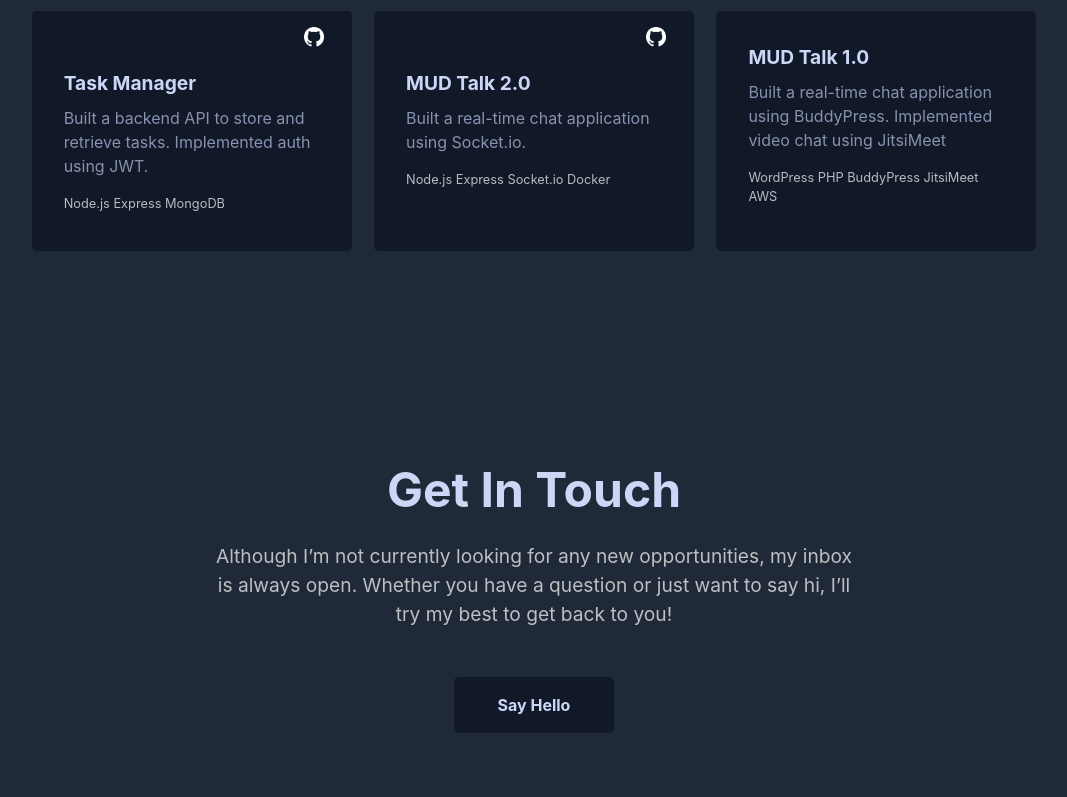
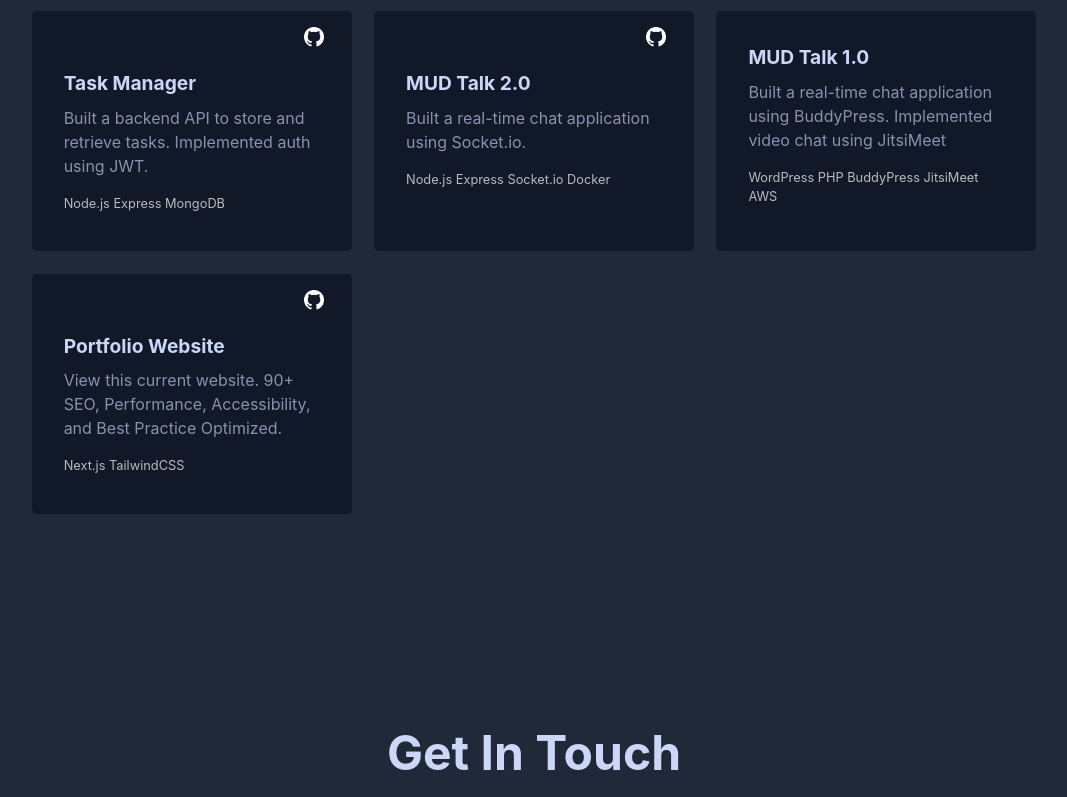
Before and after one commit to emmanuelorobinson/portfolio-website, a Next.js app: page / in a window 1280 px wide. Shown: the part 964-1761 px from the top of the page, without its empty margins (106-1173 px from the left). Built offline with nearby package versions, Linux system fonts and the light colour scheme.

Commit message:
fixed click in project section

```diff
--- a/components/Projects.jsx
+++ b/components/Projects.jsx
@@ -1,8 +1,6 @@
 import React from "react";
 import mydata from "../mydata";
 import Image from "next/image";
-
-
 
 const Projects = () => {
   return (
@@ -13,14 +11,34 @@ const Projects = () => {
 
         <div className={"project-box"}>
           {mydata.projects.map((project) => (
-            <div key={project.id} className={`project`}>
+            //if git is present then allow project-box to be clickable
+            <a
+              {...(project.git
+                ? {
+                    href: project.git,
+                    target: "_blank",
+                    rel: "noopener noreferrer",
+                  }
+                : {})}
+              key={project.id}
+            >
+              <div key={project.id} className={`project`}>
                 <div className="svg-wrapper">
                   <a
                     href={project.git}
                     target="_blank"
                     rel="noopener noreferrer"
                   >
-                    {project.git? <Image src="/assets/gitlogo.png" alt="github" width={20} height={20} /> : ""}
+                    {project.git ? (
+                      <Image
+                        src="/assets/gitlogo.png"
+                        alt="github"
+                        width={20}
+                        height={20}
+                      />
+                    ) : (
+                      ""
+                    )}
                   </a>
                 </div>
 
@@ -29,10 +47,11 @@ const Projects = () => {
                 <div>
                   <h3>{project.short}</h3>
                   <footer>
-                  <p>{project.tech}</p>
+                    <p>{project.tech}</p>
                   </footer>
                 </div>
-            </div>
+              </div>
+            </a>
           ))}
         </div>
       </div>
--- a/mydata.jsx
+++ b/mydata.jsx
@@ -41,6 +41,14 @@ export default {
       tech: "WordPress   PHP   BuddyPress   JitsiMeet AWS",
       git: "",
     },
+    {
+      id: 4, //DO NOT CHANGE THIS (Please)😅
+      title: "Portfolio Website",
+      short: "View this current website. 90+ SEO, Performance, Accessibility, and Best Practice Optimized.",
+      tech: "Next.js   TailwindCSS",
+      git: "https://github.com/emmanuelorobinson/portfolio-website",
+    },
+
     // Add More Projects Here
   ],
 
```
Also changed, not shown: public/assets/Me.PNG (added).
